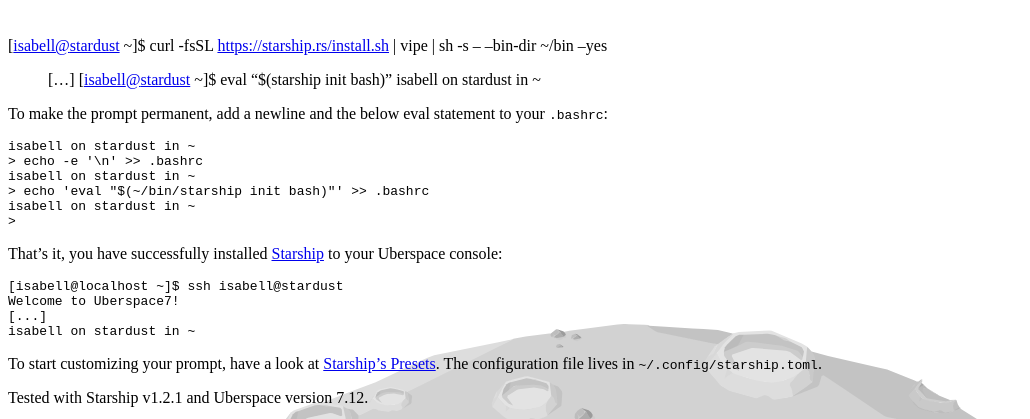
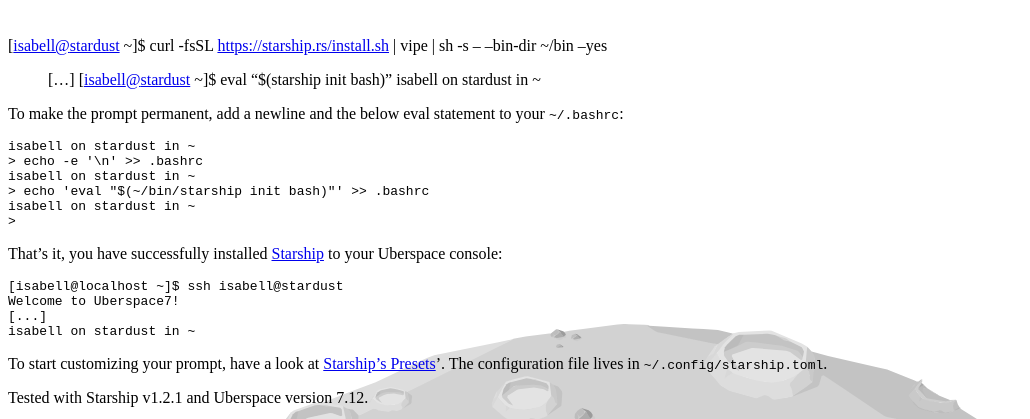
Before and after one commit to Uberspace/lab, a Sphinx documentation site: the page built from source/guide_starship.rst, in a window 1280 px wide and 900 px high, scrolled down 5366 px, cut to the strip 249-668 px from the top of the window. Shown: the whole strip, without its empty margins (0-1030 px from the left). Built offline with Sphinx 7.4.7 and the Read the Docs theme 2.0.0, drawn with Linux system fonts in a browser that asks for light colours.

Commit message:
Further copy-editing

```diff
--- a/source/guide_starship.rst
+++ b/source/guide_starship.rst
@@ -71,7 +71,7 @@
  [isabell@stardust ~]$ eval "$(starship init bash)"
  isabell on stardust in ~
 
-To make the prompt permanent, add a newline and the below eval statement to your ``.bashrc``:
+To make the prompt permanent, add a newline and the below eval statement to your ``~/.bashrc``:
 
 .. code-block:: console
 
@@ -91,11 +91,11 @@
  [...]
  isabell on stardust in ~
 
-To start customizing your prompt, have a look at `Starship's Presets`_. The configuration file lives
+To start customizing your prompt, have a look at `Starship's Presets`_'. The configuration file lives
 in ``~/.config/starship.toml``.
 
 .. _Starship: https://starship.rs/
-.. _Starship's Presets: https://starship.rs/presets/#presets
+.. _`Starship's Presets`: https://starship.rs/presets/#presets
 .. _`Nerd Font`: https://www.nerdfonts.com/
 .. _NerdFonts: https://www.nerdfonts.com/font-downloads
 .. _`Windows 10`: https://support.microsoft.com/en-us/help/314960/how-to-install-or-remove-a-font-in-windows
```
